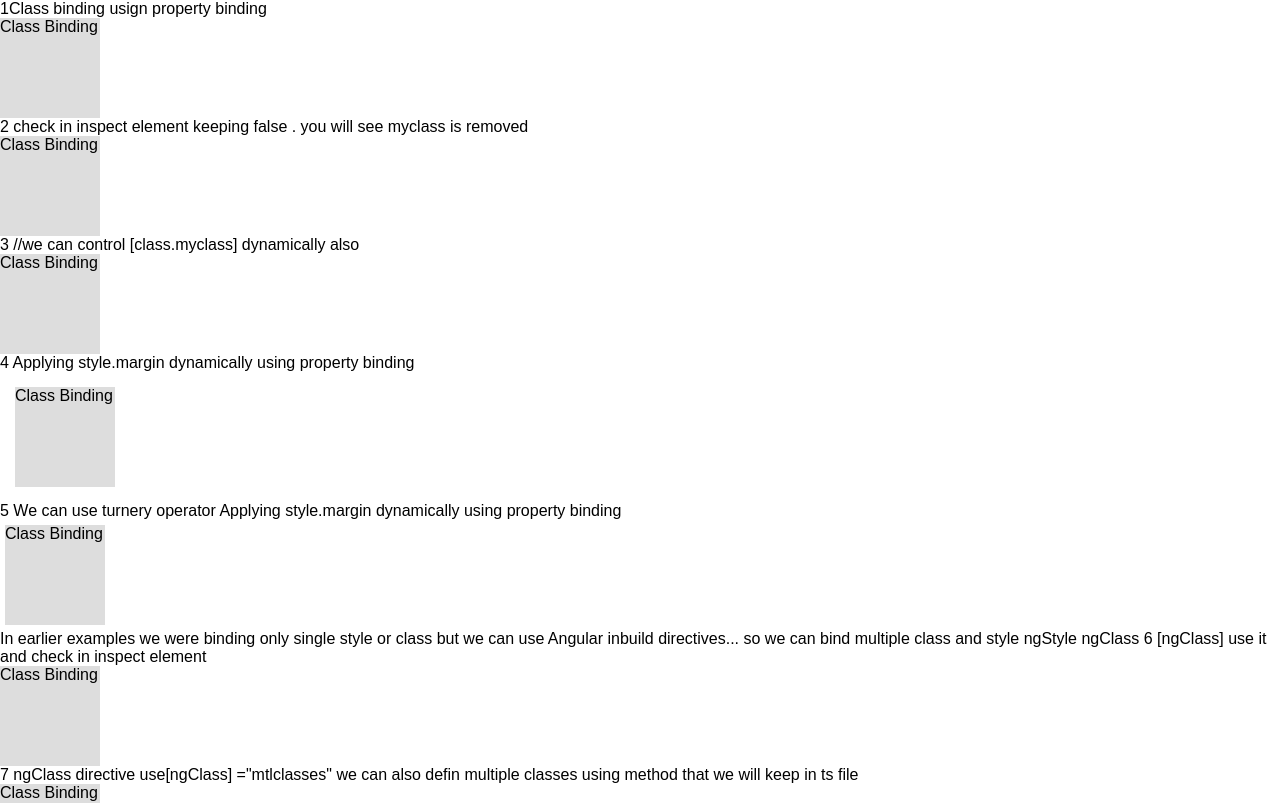
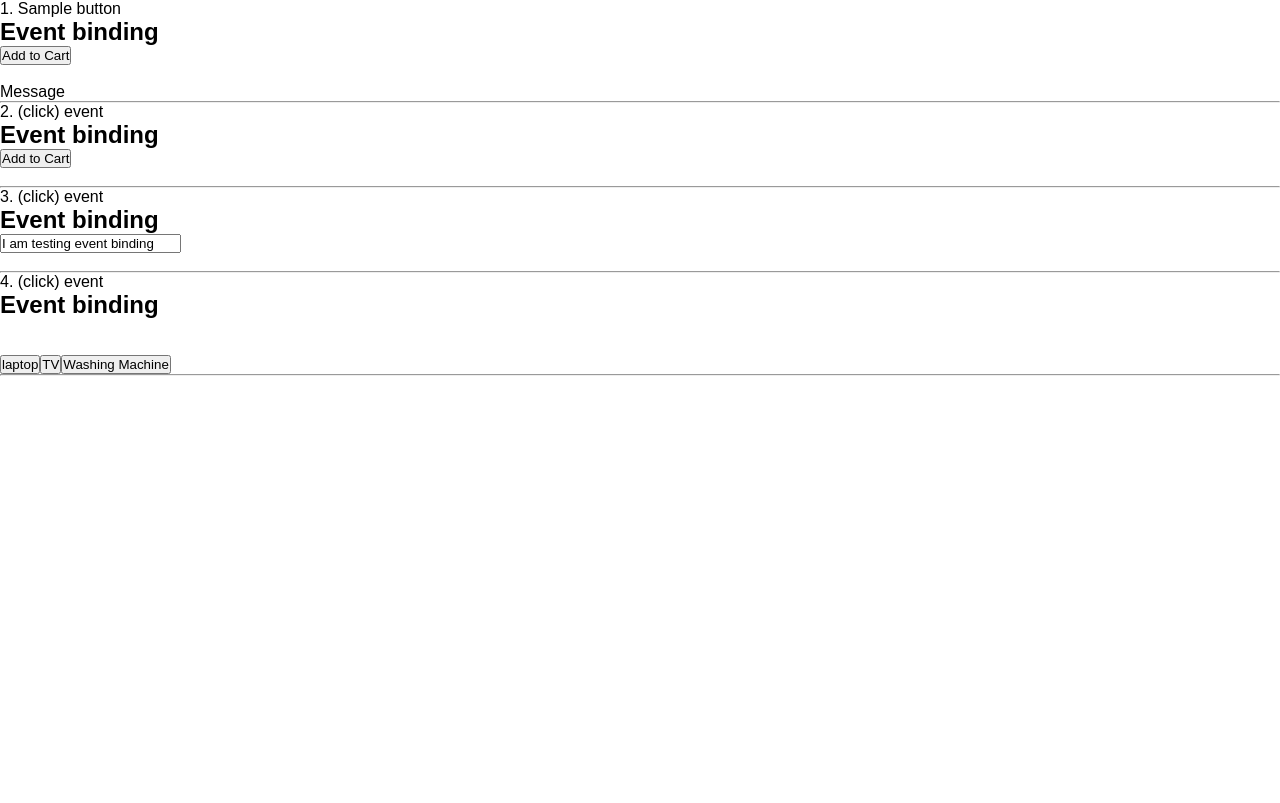
Before and after one commit to pateba06/AngularAllConcepts, an Angular app in the folder my-app/: page / in a window 1280 px wide. Shown: the top 803 px of the page. Built offline with nearby package versions, Linux system fonts and the light colour scheme.

Commit message:
databinding

```diff
--- a/my-app/src/app/app.component.html
+++ b/my-app/src/app/app.component.html
@@ -5,5 +5,8 @@
 <!-- We would comment out databind as we would be learning class-style -->
 <!-- <app-databind></app-databind> -->
 
+<!-- we would comment out as we would be learning Event Binding -->
+<!-- <app-classstyle></app-classstyle> -->
 
-<app-classstyle></app-classstyle>
+
+<app-eventbinding></app-eventbinding>
--- a/my-app/src/app/app.module.ts
+++ b/my-app/src/app/app.module.ts
@@ -9,6 +9,7 @@ import { Textsection1Component } from './myContainer/textsection1/textsection1.c
 import { Textsection2Component } from './myContainer/textsection2/textsection2.component';
 import { DatabindComponent } from './databind/databind.component';
 import { ClassstyleComponent } from './databind/classstyle/classstyle.component';
+import { EventbindingComponent } from './databind/eventbinding/eventbinding.component';
 
 @NgModule({
   declarations: [
@@ -19,7 +20,8 @@ import { ClassstyleComponent } from './databind/classstyle/classstyle.component'
     Textsection1Component,
     Textsection2Component,
     DatabindComponent,
-    ClassstyleComponent
+    ClassstyleComponent,
+    EventbindingComponent
   ],
   imports: [
     BrowserModule
```
